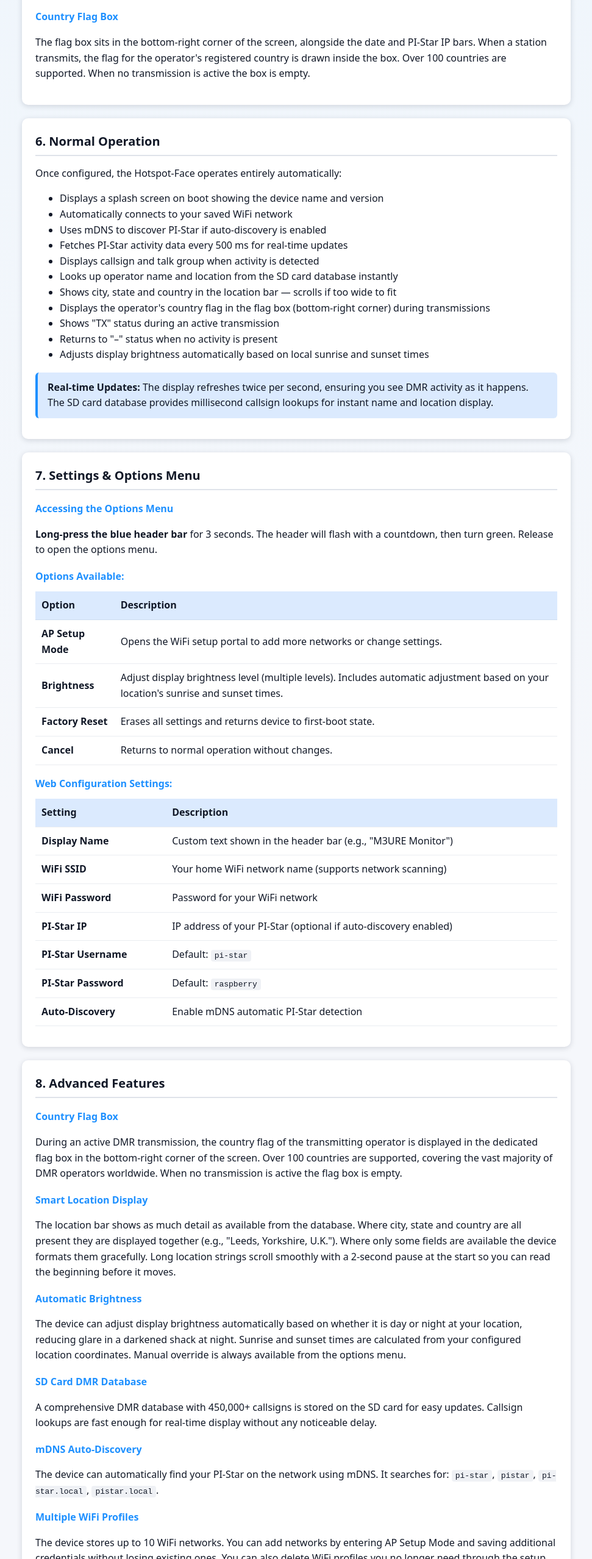
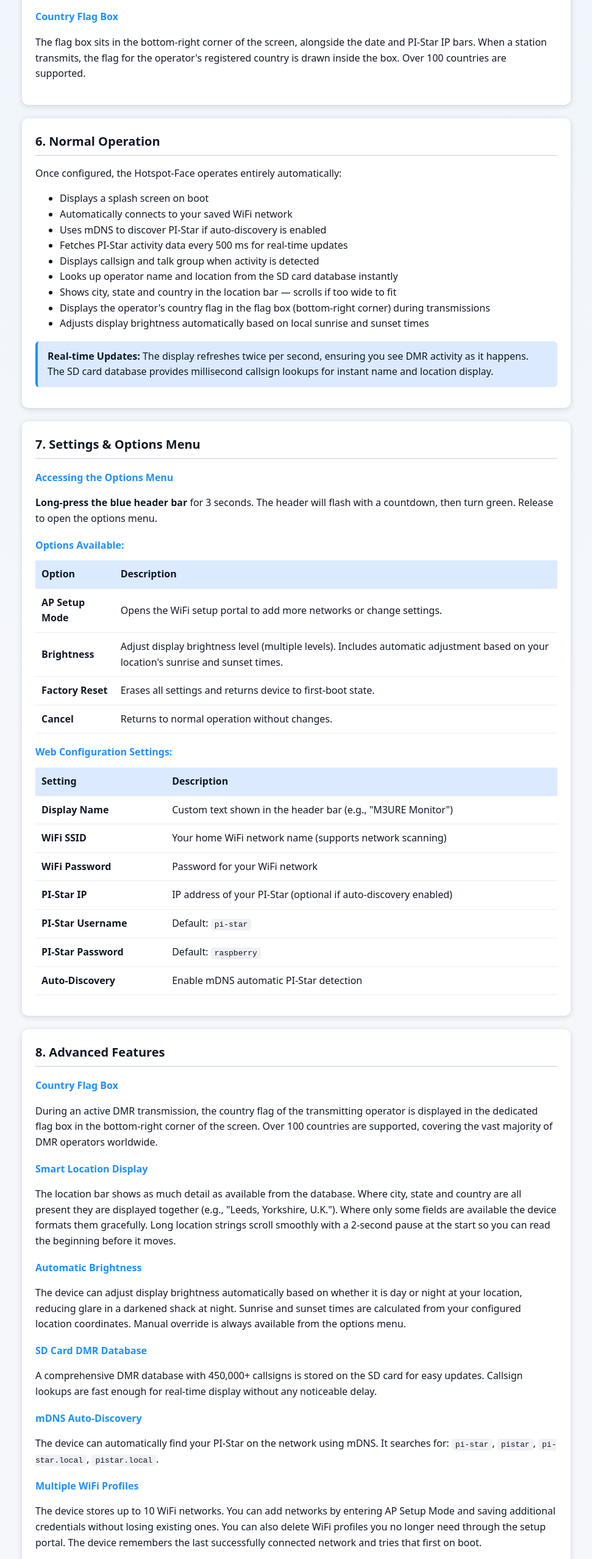
Before and after one commit to HOTSPOTFACE/hotspot-face-manual, a plain HTML site: page index.html in a window 1280 px wide. Shown: the part 4184-6741 px from the top of the page at 61% size, without its empty margins (264-1235 px from the left). Drawn offline with Linux system fonts and the light colour scheme.

Commit message:
Update index.html

```diff
--- a/index.html
+++ b/index.html
@@ -643,7 +643,7 @@
         <p>
           The flag box sits in the bottom-right corner of the screen, alongside the date and PI-Star IP bars.
           When a station transmits, the flag for the operator's registered country is drawn inside the box.
-          Over 100 countries are supported. When no transmission is active the box is empty.
+          Over 100 countries are supported.
         </p>
       </section>
 
@@ -652,7 +652,7 @@
         <h2>6. Normal Operation</h2>
         <p>Once configured, the Hotspot-Face operates entirely automatically:</p>
         <ul>
-          <li>Displays a splash screen on boot showing the device name and version</li>
+          <li>Displays a splash screen on boot</li>
           <li>Automatically connects to your saved WiFi network</li>
           <li>Uses mDNS to discover PI-Star if auto-discovery is enabled</li>
           <li>Fetches PI-Star activity data every 500 ms for real-time updates</li>
@@ -660,8 +660,6 @@
           <li>Looks up operator name and location from the SD card database instantly</li>
           <li>Shows city, state and country in the location bar — scrolls if too wide to fit</li>
           <li>Displays the operator's country flag in the flag box (bottom-right corner) during transmissions</li>
-          <li>Shows "TX" status during an active transmission</li>
-          <li>Returns to "–" status when no activity is present</li>
           <li>Adjusts display brightness automatically based on local sunrise and sunset times</li>
         </ul>
 
@@ -759,8 +757,7 @@
         <p>
           During an active DMR transmission, the country flag of the transmitting operator is displayed
           in the dedicated flag box in the bottom-right corner of the screen. Over 100
-          countries are supported, covering the vast majority of DMR operators worldwide. When no
-          transmission is active the flag box is empty.
+          countries are supported, covering the vast majority of DMR operators worldwide.
         </p>
 
         <h3>Smart Location Display</h3>
@@ -932,8 +929,6 @@
           <li><strong>Storage:</strong> SD card (for DMR database)</li>
           <li><strong>Power:</strong> 5V USB-C (minimum 500 mA recommended)</li>
           <li><strong>WiFi:</strong> 2.4 GHz 802.11 b/g/n (5 GHz not supported)</li>
-          <li><strong>Speaker:</strong> Onboard speaker (reserved for future use)</li>
-          <li><strong>Battery:</strong> Optional single-cell LiPo via JST connector — charges automatically when USB-C is connected</li>
         </ul>
 
         <h3>Software</h3>
```
